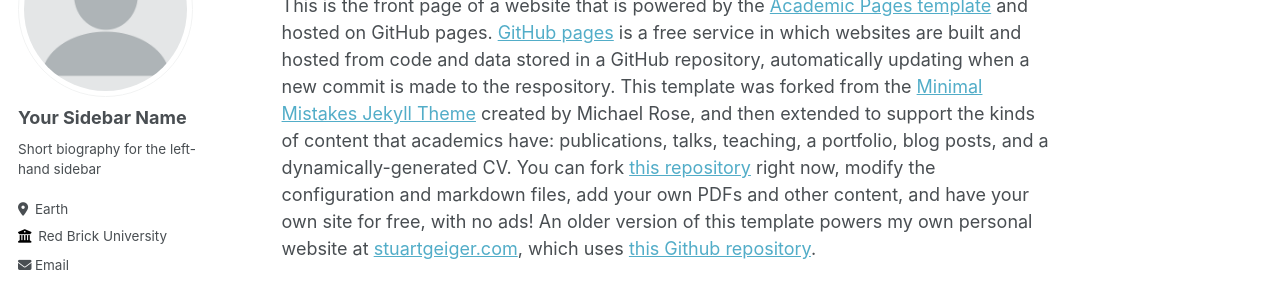
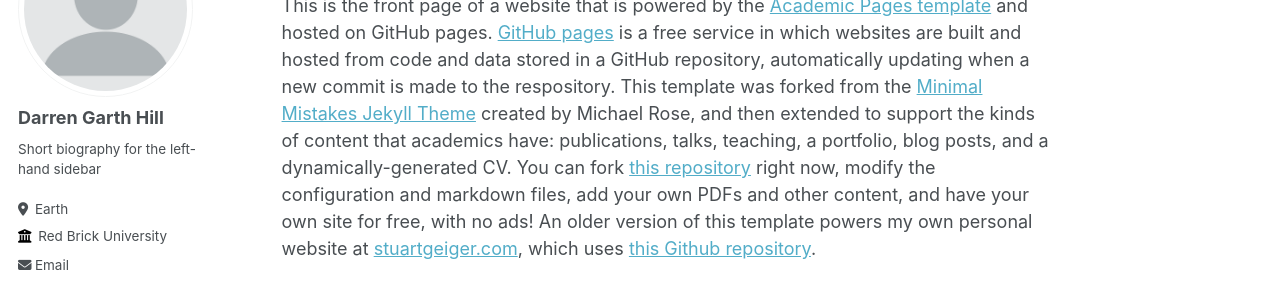
Before and after one commit to DarrenHill17/darrenhill17.github.io, a Jekyll site: the page built from _pages/about.md, in a window 1280 px wide. Shown: the part 184-471 px from the top of the page. Built offline with Jekyll 4.4.1, drawn with Linux system fonts in a browser that asks for light colours; some web fonts are replaced.

Commit message:
Update _config.yml

```diff
--- a/_config.yml
+++ b/_config.yml
@@ -22,7 +22,7 @@ repository               : "academicpages/academicpages.github.io"
 author:
   # Biographic information
   avatar           : "profile.png"
-  name             : "Your Sidebar Name"
+  name             : "Darren Garth Hill"
   pronouns         : # example: "she/her"
   bio              : "Short biography for the left-hand sidebar"
   location         : "Earth"
```
